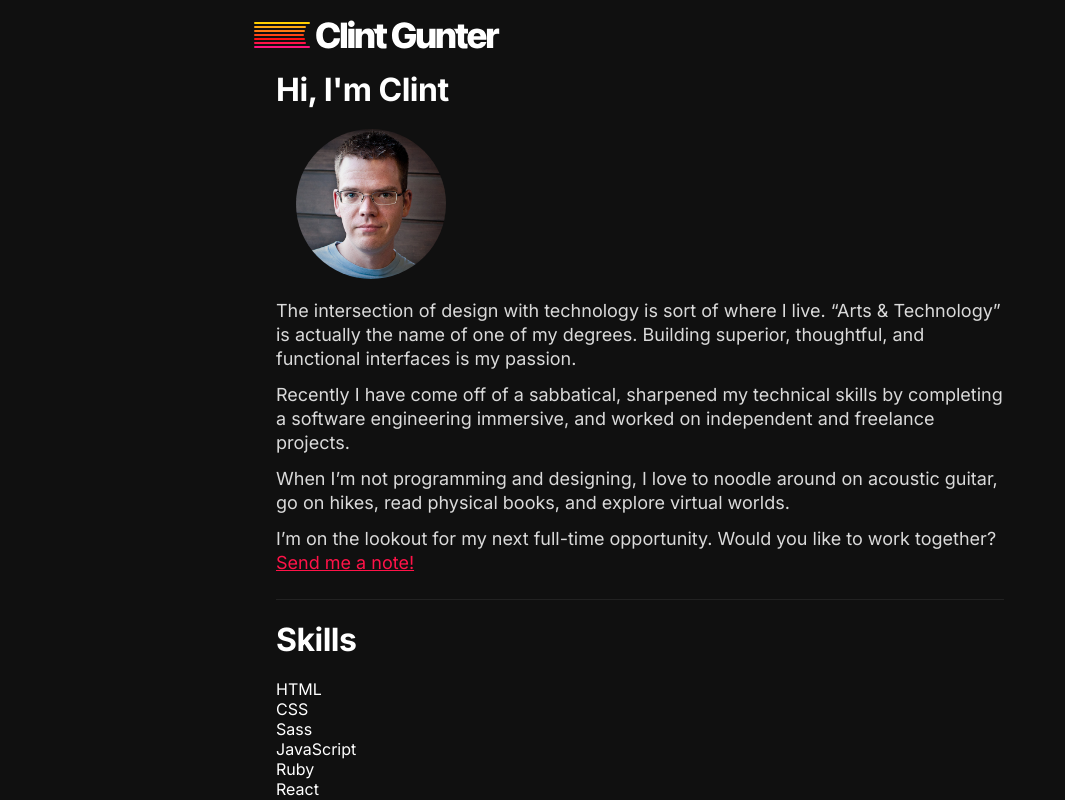
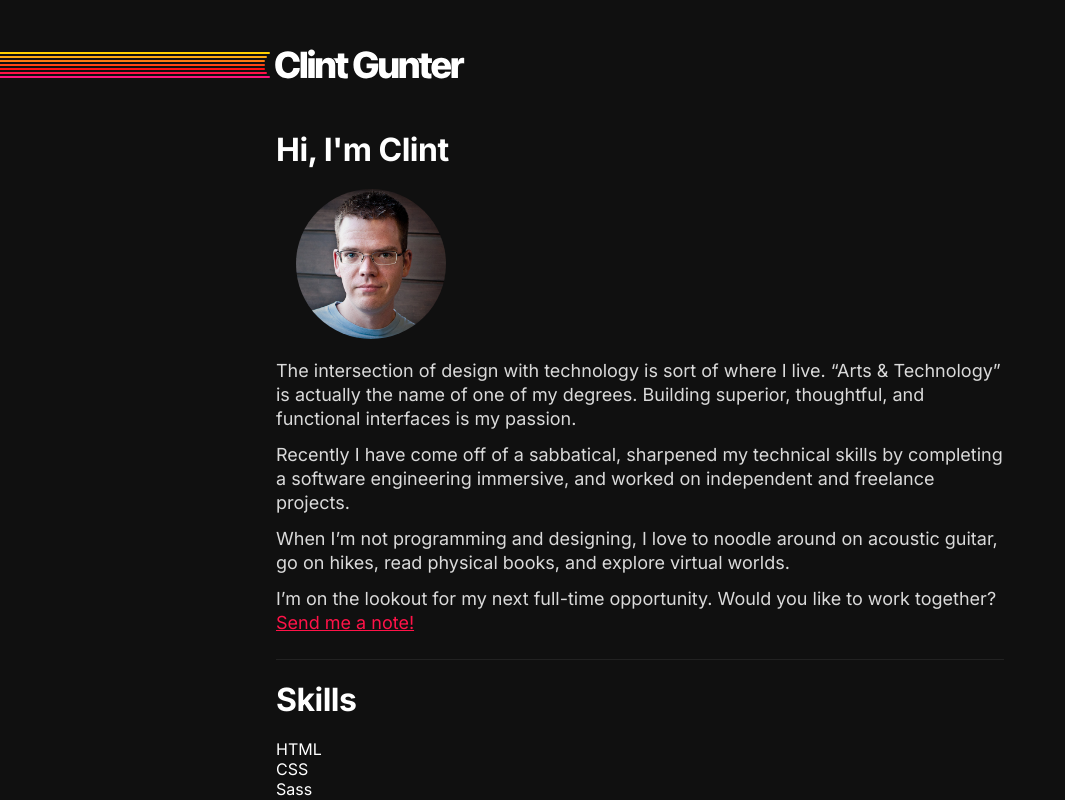
Before and after one commit to futureclint/clint, a React (Create React App) app: page / in a window 1280 px wide. Shown: the top 800 px of the page, without its empty margins (0-1065 px from the left). Built offline with nearby package versions, Linux system fonts and the light colour scheme.

Commit message:
Added CSS grid layout and enhanced the layout for header/logo

```diff
--- a/src/App.jsx
+++ b/src/App.jsx
@@ -19,6 +19,7 @@ function App() {
         <header>
           <div className="logo">
             <div className="logo-lines">
+              <div className="logo-lines-shape-wrapper">
                 <div className="logo-line-shape" id="line-1"></div>
                 <div className="logo-line-shape" id="line-2"></div>
                 <div className="logo-line-shape" id="line-3"></div>
@@ -26,6 +27,7 @@ function App() {
                 <div className="logo-line-shape" id="line-5"></div>
                 <div className="logo-line-shape" id="line-6"></div>
                 <div className="logo-line-shape" id="line-7"></div>
+              </div>
             </div>
             <img className="logo-text" src={logo} alt="Clint Gunter" draggable="false" />
           </div>
--- a/src/css/app.css
+++ b/src/css/app.css
@@ -6,11 +6,6 @@ body {
   background-color: #101010;
   font-family: "Inter", -apple-system, sans-serif;
   color: white;
-}
-
-.page-wrapper {
-  max-width: 768px;
-  margin: 0 auto;
 }
 
 h1, h2, h3, h4, h5, p, ul {
@@ -59,21 +54,31 @@ ul {
 
 .grid-wrapper {
   display: grid;
-  grid-template-columns: 1fr;
+  grid-template-columns: 1fr 768px 1fr;
   grid-gap: 0;
 }
 
 header {
-  width: 100%;
-  padding-top: 20px;
+  grid-column-start: 2;
+  grid-column-end: 3;
+  margin: 50px 0 30px 0;
   user-select: none;
+  white-space: nowrap;
+}
+
+.logo {
+  display: flex;
+  justify-content: flex-start;
 }
 
 .logo-lines {
-  width: auto;
-  height: auto;
-  float: left;
-  margin-left: -2px;
+  width: 14px;
+  display: flex;
+  justify-content: flex-end;
+}
+
+.logo-lines-shape-wrapper {
+  width: fit-content;
 }
 
 .logo-line-shape {
@@ -83,49 +88,53 @@ header {
 }
 
 .logo-line-shape#line-1 {
-  width: 55.5px;
+  width: 10005.5px;
   background-color: #FFCF00;
 }
 
 .logo-line-shape#line-2 {
-  width: 52px;
+  width: 10002px;
   background-color: #FFAA12;
 }
 
 .logo-line-shape#line-3 {
-  width: 50.5px;
+  width: 10000.5px;
   background-color: #FF7913;
 }
 
 .logo-line-shape#line-4 {
-  width: 50px;
+  width: 10000px;
   background-color: #FF4613;
 }
 
 .logo-line-shape#line-5 {
-  width: 50.5px;
+  width: 10000.5px;
   background-color: #FF1313;
 }
 
 .logo-line-shape#line-6 {
-  width: 52px;
+  width: 10002px;
   background-color: #FF1348;
 }
 
 .logo-line-shape#line-7 {
-  width: 55.5px;
+  width: 10005.5px;
   background-color: #FF137B;
 }
 
 img.logo-text {
   display: block;
   width: auto;
-  height: 29px;
+  height: 30px;
   position: relative;
-  left: 6px;
+  top: -1px;
+  left: 5px;
 }
 
 main {
+  grid-column-start: 2;
+  grid-column-end: 3;
+  max-width: 768px;
   padding: 0 20px;
 }
 
@@ -143,5 +152,7 @@ img.headshot {
 }
 
 footer {
+  grid-column-start: 2;
+  grid-column-end: 3;
   padding: 20px;
 }
--- a/src/sass/_variables.sass
+++ b/src/sass/_variables.sass
@@ -14,7 +14,7 @@ $highlight: $spectrum-6
 
 // Logo Line Lengths
 
-$logo-line-base: 50px
+$logo-line-base: 10000px
 $logo-line-extend-0: 0px
 $logo-line-extend-1: 0.5px
 $logo-line-extend-2: 2px
--- a/src/sass/app.sass
+++ b/src/sass/app.sass
@@ -13,8 +13,8 @@ body
   color: white
 
 .page-wrapper
-  max-width: 768px
-  margin: 0 auto
+  //max-width: 768px
+  //margin: 0 auto
 
 
 h1, h2, h3, h4, h5, p, ul
@@ -59,21 +59,29 @@ ul
 
 .grid-wrapper
   display: grid
-  grid-template-columns: 1fr // 1 column
+  grid-template-columns: 1fr 768px 1fr
   grid-gap: 0
 
 // Header
 
 header
-  width: 100%
-  padding-top: 20px
+  grid-column-start: 2
+  grid-column-end: 3
+  margin: 50px 0 30px 0
   user-select: none
+  white-space: nowrap
+
+.logo
+  display: flex
+  justify-content: flex-start
 
 .logo-lines
-  width: auto
-  height: auto
-  float: left
-  margin-left: -2px // Ensure lines start offscreen
+  width: 14px
+  display: flex
+  justify-content: flex-end
+
+.logo-lines-shape-wrapper
+  width: fit-content
 
 .logo-line-shape
   height: 2px
@@ -105,13 +113,17 @@ header
 img.logo-text
   display: block
   width: auto
-  height: 29px
+  height: 30px
   position: relative
-  left: 6px // Distance between lines and text
+  top: -1px
+  left: 5px // Distance between lines and text
 
 // Main
 
 main
+  grid-column-start: 2
+  grid-column-end: 3
+  max-width: 768px
   padding: 0 20px
 
 section
@@ -128,4 +140,6 @@ img.headshot
 // Footer
 
 footer
+  grid-column-start: 2
+  grid-column-end: 3
   padding: 20px
```
Lines whose indentation alone changed are shown as unchanged.
